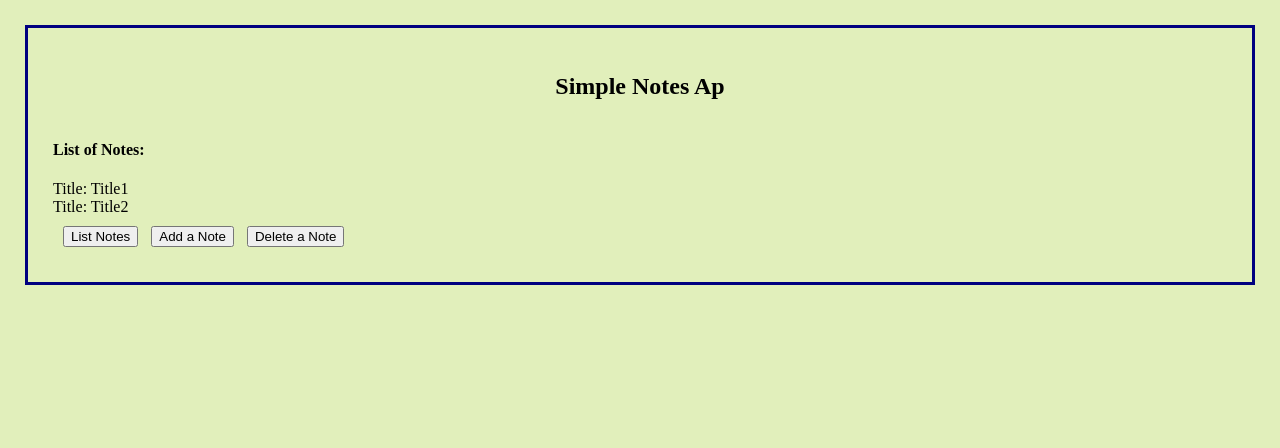
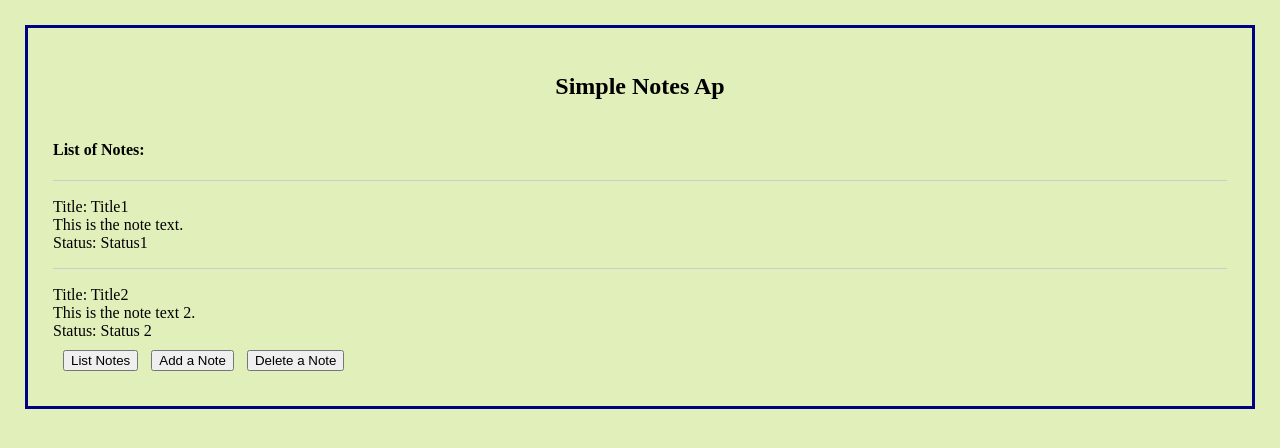
Before and after one commit to MasonONeal/Javascript-OOJS, a plain HTML site: page JS-Notes/index.html in a window 1280 px wide. Both pictures are taken after a click on the button "List Notes". Drawn offline with Linux system fonts and the light colour scheme.

Commit message:
Add CSS for hr element

```diff
--- a/JS-Notes/javascript.js
+++ b/JS-Notes/javascript.js
@@ -13,7 +13,10 @@ var listAllNotes = function (notes) {
   console.log("test funct");
   for (index = 0; index < notes.length; ++index) {
     console.log("title: " + notes[index][0]);
+    $( "#textNoteList" ).append( "<hr />" );
     $( "#textNoteList" ).append( "<span>Title: " + notes[index][0] + "</span>" );
+    $( "#textNoteList" ).append( "<span>" + notes[index][1] + "</span>" );
+    $( "#textNoteList" ).append( "<span>Status: " + notes[index][2] + "</span>" );
   };
 }
 
--- a/JS-Notes/styles.css
+++ b/JS-Notes/styles.css
@@ -27,3 +27,12 @@ span
 {
     display: block;
 }
+
+hr {
+    display: block;
+    height: 1px;
+    border: 0;
+    border-top: 1px solid #ccc;
+    margin: 1em 0;
+    padding: 0;
+}
```
